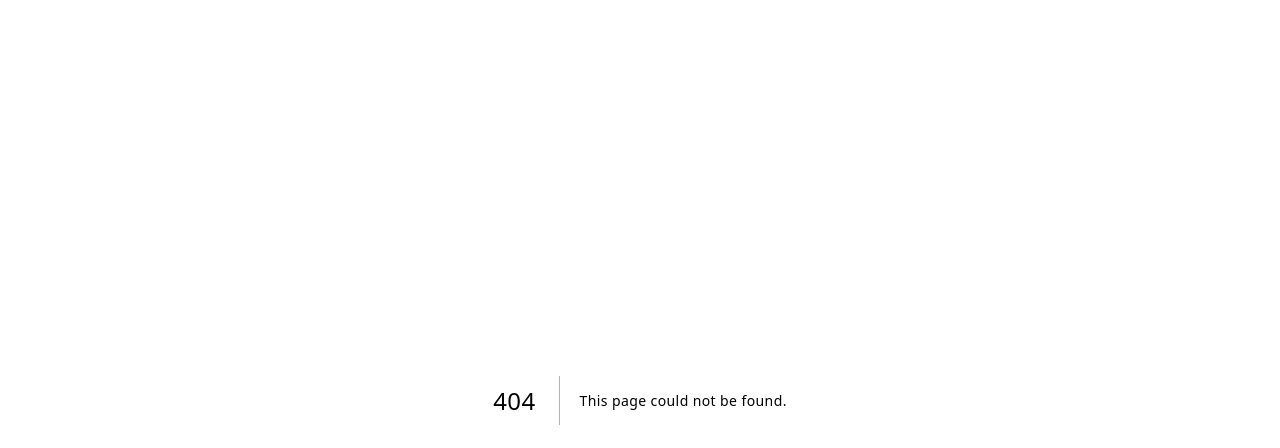
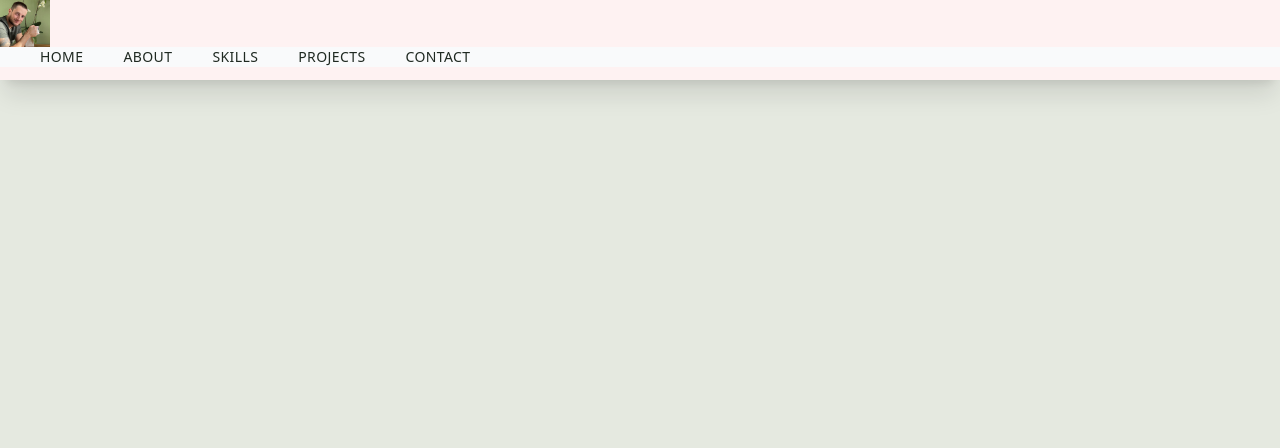
Before and after one commit to RobinAxelsson/personal-jam, a Next.js app: page /nav in a window 1280 px wide. Before the commit this address had no page. Shown: the top 448 px of the page. Built offline with nearby package versions, Linux system fonts and the light colour scheme.

Commit message:
added react-icons

```diff
--- a/components/layout.module.css
+++ b/components/layout.module.css
@@ -1,4 +1,4 @@
-.container {
+/* .container {
   max-width: 36rem;
   padding: 0 1rem;
   margin: 3rem auto 6rem;
@@ -12,4 +12,4 @@
 
 .backToHome {
   margin: 3rem 0 0;
-}
+} */
--- /dev/null
+++ b/components/navbar.js
@@ -0,0 +1,38 @@
+import Image from "next/image";
+import Link from "next/link";
+
+const Navbar = () => {
+  return (
+    <div className="fixed w-full h-20 bg-red-50 shadow-xl z-[100]">
+      <div clasName="flex justify-between items-center w-full h-full px-2 2xl:px-16">
+        <Image src="/images/profile.jpg" height={125} width={50} alt="/" />
+
+        <div>
+          <ul className="bg-gray-50 hidden md:flex">
+          <Link href='/'>
+              <li className='ml-10 text-sm uppercase hover:border-b'>Home</li>
+            </Link>
+            <Link href='/#about'>
+              <li className='ml-10 text-sm uppercase hover:border-b'>About</li>
+            </Link>
+            <Link href='/#skills'>
+              <li className='ml-10 text-sm uppercase hover:border-b'>Skills</li>
+            </Link>
+            <Link href='/#projects'>
+              <li className='ml-10 text-sm uppercase hover:border-b'>
+                Projects
+              </li>
+            </Link>
+            <Link href='/#contact'>
+              <li className='ml-10 text-sm uppercase hover:border-b'>
+                Contact
+              </li>
+            </Link>
+          </ul>
+        </div>
+      </div>
+    </div>
+  );
+};
+
+export default Navbar;
--- a/package.json
+++ b/package.json
@@ -11,6 +11,7 @@
     "next": "latest",
     "react": "18.2.0",
     "react-dom": "18.2.0",
+    "react-icons": "^4.7.1",
     "yaml": "^2.2.0"
   },
   "devDependencies": {
--- /dev/null
+++ b/pages/nav.js
@@ -0,0 +1,9 @@
+import Navbar from '../components/navbar'
+
+export default function Nav(){
+    return (
+        <>
+            <Navbar />
+        </>
+    )
+}
--- a/styles/Home.module.css
+++ b/styles/Home.module.css
@@ -1,4 +1,4 @@
-.container {
+/* .container {
   min-height: 100vh;
   padding: 0 0.5rem;
   display: flex;
@@ -88,4 +88,4 @@
     width: 100%;
     flex-direction: column;
   }
-}
+} */
--- a/styles/utils.module.css
+++ b/styles/utils.module.css
@@ -1,4 +1,4 @@
-.heading2Xl {
+/* .heading2Xl {
     font-size: 2.5rem;
     line-height: 1.2;
     font-weight: 800;
@@ -71,4 +71,4 @@
 
   .lightText {
     color: #666;
-  }
+  } */
```
Also changed, not shown: 1 other file (tests, documents, lock files or other folders).
